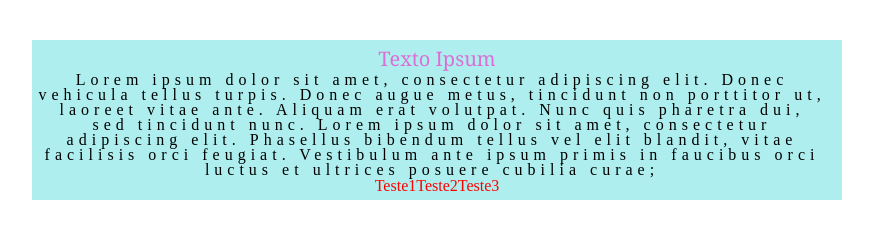
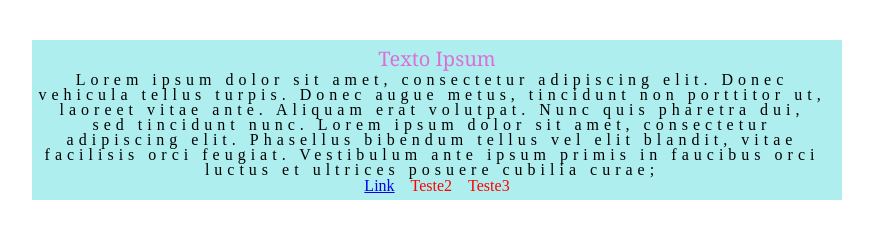
Before and after one commit to Viviane-Silva/Iniciando-HTML-e-CSS, a plain HTML site: page tela/index.html in a window 1280 px wide. Shown: the whole page, without its empty margins (203-1076 px from the left). Drawn offline with Linux system fonts and the light colour scheme.

Commit message:
teste link

```diff
--- a/tela/index.html
+++ b/tela/index.html
@@ -23,7 +23,7 @@
             Vestibulum ante ipsum primis in faucibus orci luctus et ultrices posuere cubilia curae;
          </p>
          <ul class="lista">
-             <li>Teste1</li>
+             <a href="https://www.linkedin.com/in/viviane-leite-da-silva-73348b67/" class="img" target="_blank">Link</a>
              <li class="item">Teste2</li>
              <li>Teste3</li>
          </ul>
--- a/tela/style.css
+++ b/tela/style.css
@@ -39,8 +39,13 @@ html,body{
     display: inline-flex;
     /* list-style-position: inside; */
     list-style-type: none;
+    gap:1em;
 }
 /* a ordem de prioridade vem de quando mais especifico for da classe para o elemnto, para aplicar o css */
 .lista li{
     color: red;
 }
+
+ul a{
+    gap: 1em;
+}
```
Also changed, not shown: tela/img/kisspng-linkedin-logo-clip-art-linkedin-icons-no-attribution-5ab176800cdbb1.9763056415215796480527.png (added).
